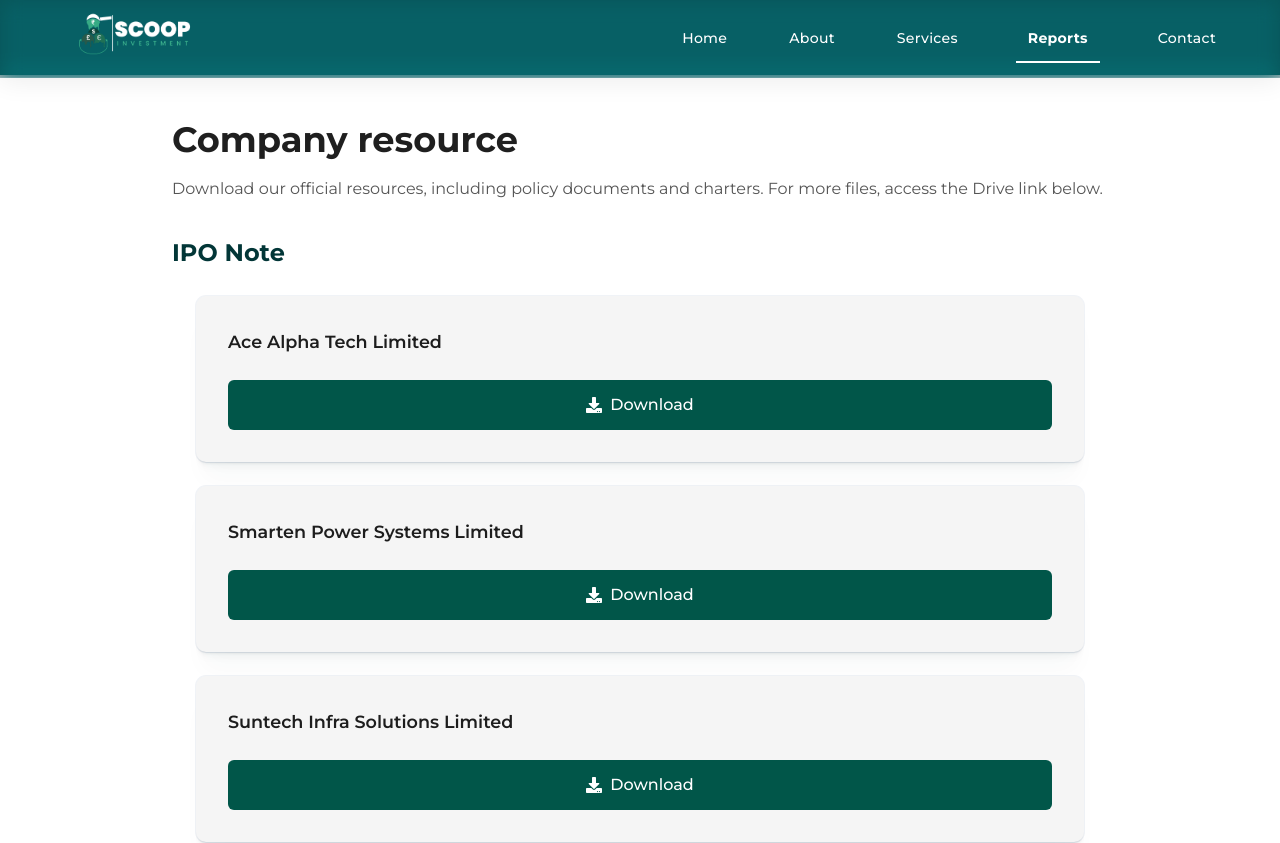
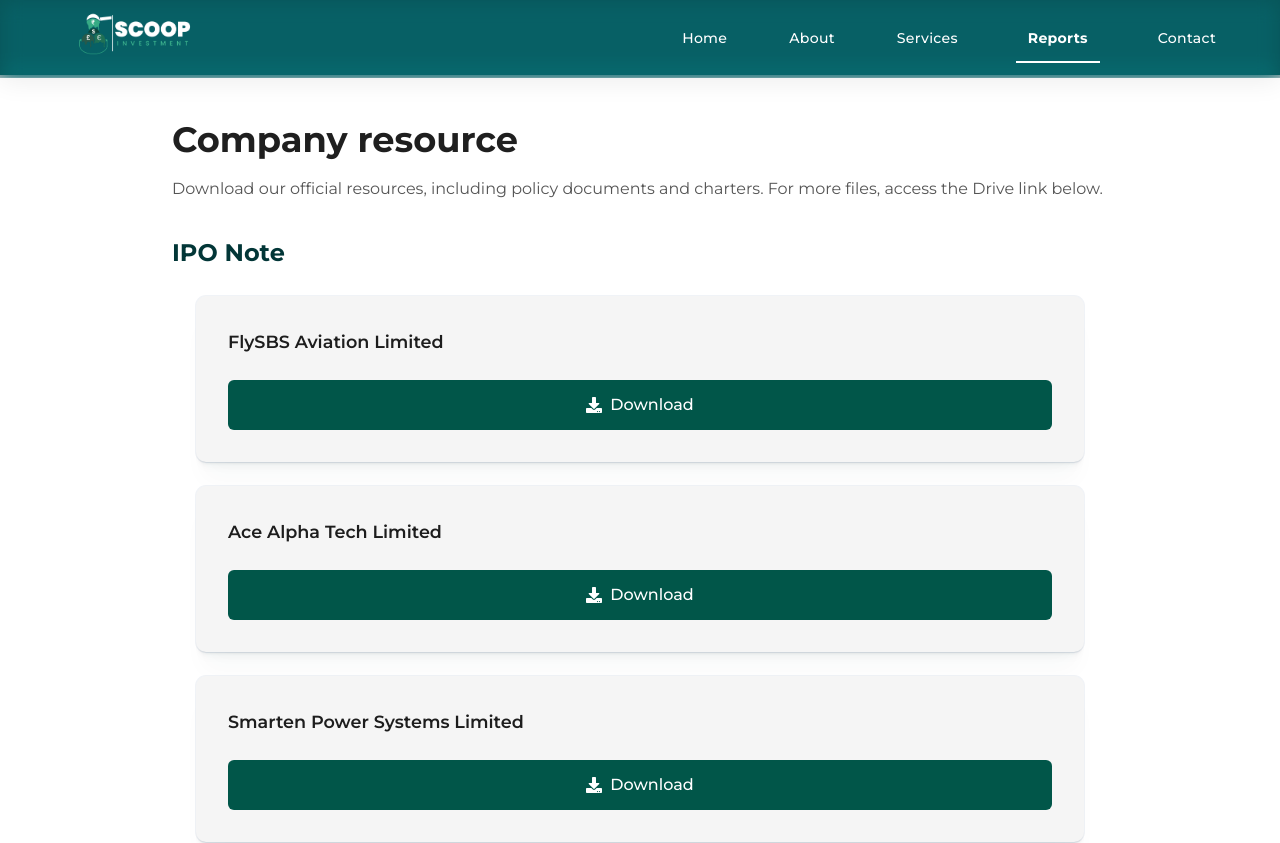
Before and after one commit to masterBranchDevs/ascent, a Next.js app: page /reports in a window 1280 px wide. Shown: the top 843 px of the page. Built offline with nearby package versions, Linux system fonts and the light colour scheme.

Commit message:
feat: add new resources to reports for IPO Note and Initiating Coverage

```diff
--- a/src/constant/reports.ts
+++ b/src/constant/reports.ts
@@ -1,5 +1,9 @@
 export const resourceInfo = {
   "IPO Note": [
+    {
+      name: "FlySBS Aviation Limited",
+      url: "https://drive.google.com/file/d/1or1cQad0YnKq4F1et56sb5-7kCz5vDXo/view?usp=drive_link"
+    },
     {
       name: "Ace Alpha Tech Limited",
       url: "https://drive.google.com/file/d/1mtU69Z5OE7t053beNEu9jy9ua6BXUD9l/view?usp=drive_link"
@@ -28,5 +32,11 @@
       name: "MIRC Electronics Ltd.",
       url: "https://drive.google.com/file/d/1Tt9_Q0jwdweaVK5_YfkgPhTqSlUD7aFo/view?usp=drive_link"
     }
+  ],
+  "Initiating Coverage": [
+    {
+      name: "Power & Instrumentation Gujarat Limited",
+      url: "https://drive.google.com/file/d/10vwgVF26ko3rvE8RESo--Gmc2ZSpNL9r/view?usp=drive_link"
+    }
   ]
 } as const;
```
